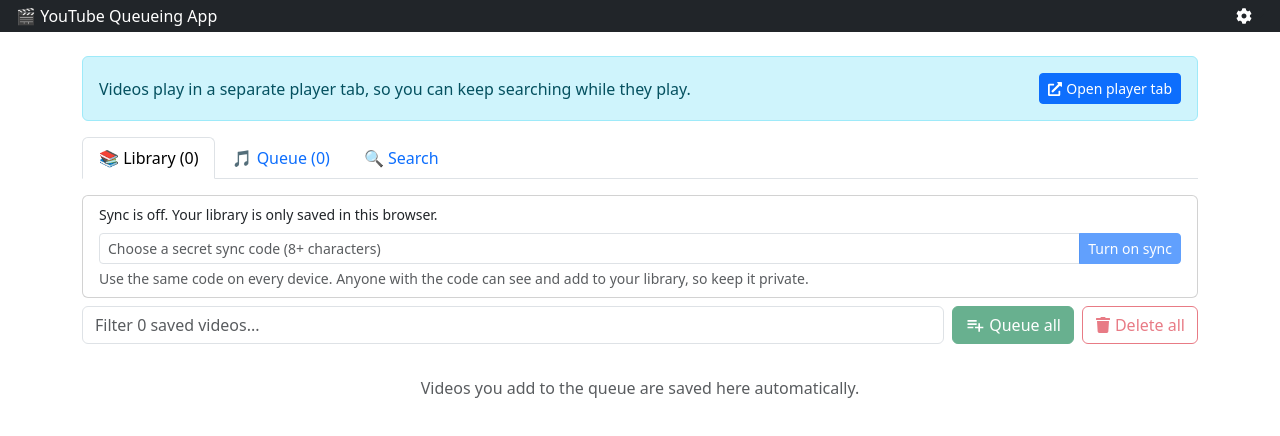
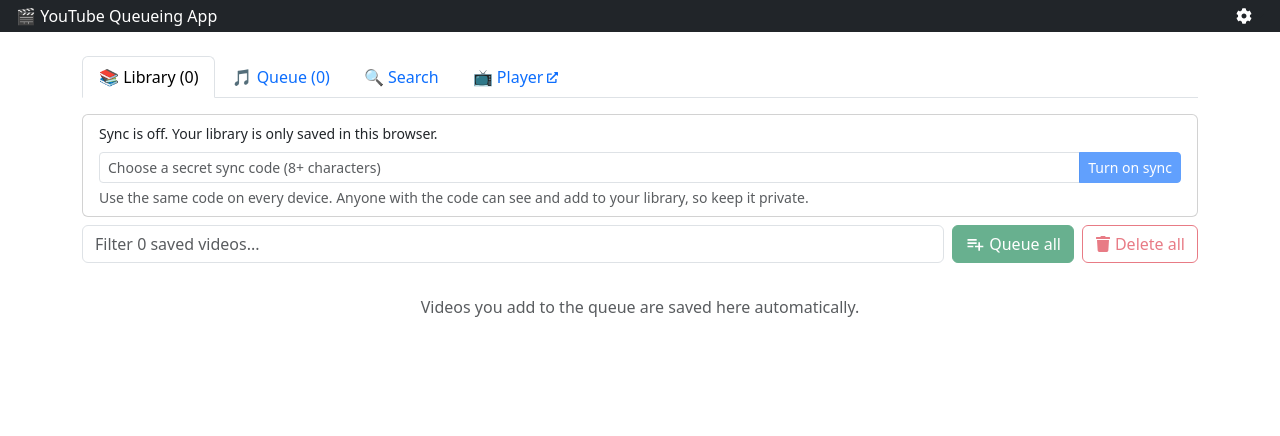
Before and after one commit to arieljordz/YT_QUEUE_APP, a React (Vite) app in the folder client/: page / in a window 1280 px wide. Shown: the top 436 px of the page. Built offline with nearby package versions, Linux system fonts and the light colour scheme.

Commit message:
add player tab

```diff
--- a/client/src/components/Home.jsx
+++ b/client/src/components/Home.jsx
@@ -152,21 +152,6 @@ function Home({ liveStatus }) {
 
   return (
     <div className="container-xl py-4">
-      <div className="alert alert-info d-flex justify-content-between align-items-center flex-wrap gap-2">
-        <span>
-          Videos play in a separate player tab, so you can keep searching while
-          they play.
-        </span>
-        <a
-          className="btn btn-sm btn-primary d-flex align-items-center gap-1"
-          href="/player"
-          target="_blank"
-          rel="noopener"
-        >
-          <FaExternalLinkAlt /> Open player tab
-        </a>
-      </div>
-
       <ul className="nav nav-tabs mb-3">
         {[
           ["library", `📚 Library (${library.length})`],
@@ -182,6 +167,18 @@ function Home({ liveStatus }) {
             </button>
           </li>
         ))}
+        {/* Not a page of its own: it opens the player in a new browser tab. */}
+        <li className="nav-item">
+          <a
+            className="nav-link d-flex align-items-center gap-1"
+            href="/player"
+            target="_blank"
+            rel="noopener"
+            title="Open the player in a new browser tab, so videos keep playing while you search"
+          >
+            📺 Player <FaExternalLinkAlt size={11} aria-hidden="true" />
+          </a>
+        </li>
       </ul>
 
       {tab === "search" && (
--- a/client/src/components/PlayerPage.jsx
+++ b/client/src/components/PlayerPage.jsx
@@ -1,4 +1,4 @@
-import { useCallback } from "react";
+import { useCallback, useEffect } from "react";
 import VideoPlayer from "./VideoPlayer";
 import useLocalStorage from "../hooks/useLocalStorage";
 
@@ -12,6 +12,18 @@ function PlayerPage() {
   const [, setPlayedVideos] = useLocalStorage("playedVideos", []);
 
   const currentVideo = queue[0] ?? null;
+
+  // Name the browser tab after what is playing (titles may contain HTML entities).
+  const title = currentVideo?.snippet.title;
+  useEffect(() => {
+    const decoded = title
+      ? new DOMParser().parseFromString(title, "text/html").documentElement.textContent
+      : null;
+    document.title = decoded ? `▶ ${decoded} · Player` : "Player · YouTube Queueing App";
+    return () => {
+      document.title = "YouTube Queueing App";
+    };
+  }, [title]);
 
   const playNext = useCallback(() => {
     if (!currentVideo) return;
```
